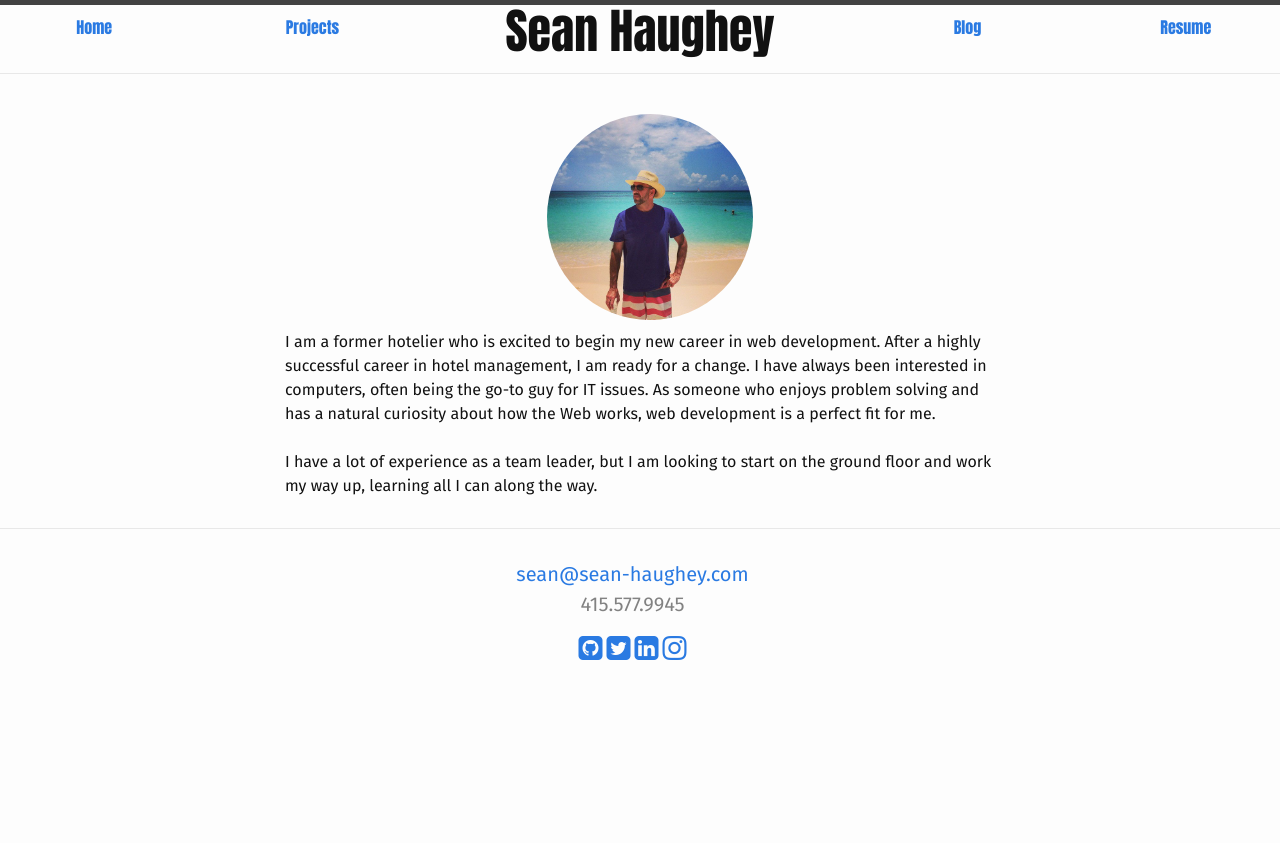
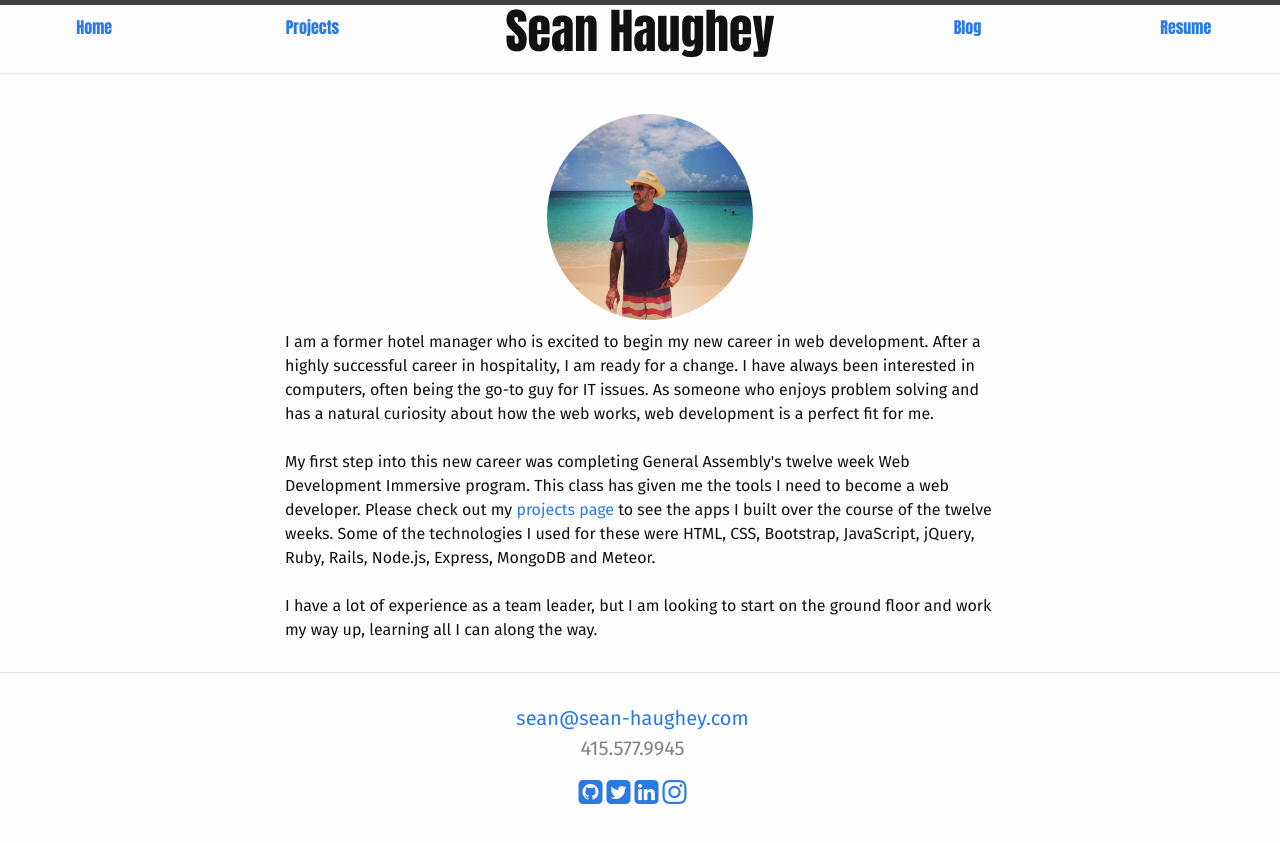
Before and after one commit to seanhaughey/sean_haughey, a Jekyll site: the page built from index.html, in a window 1280 px wide. Shown: the top 843 px of the page. Built offline with Jekyll 4.4.1, drawn with Linux system fonts in a browser that asks for light colours; nearby versions of some CDN libraries; library files that are not in the unit come from our copies.

Commit message:
updated homepage

```diff
--- a/index.html
+++ b/index.html
@@ -9,8 +9,11 @@ layout: homepage
   </div>
 </div>
 <div class="row">
-    I am a former hotelier who is excited to begin my new career in web development. After a highly successful career in hotel management, I am ready for a change. I have always been interested in computers, often being the go-to guy for IT issues. As someone who enjoys problem solving and has a natural curiosity about how the Web works, web development is a perfect fit for me.
-<br>
-<br>
+    I am a former hotel manager who is excited to begin my new career in web development. After a highly successful career in hospitality, I am ready for a change. I have always been interested in computers, often being the go-to guy for IT issues. As someone who enjoys problem solving and has a natural curiosity about how the web works, web development is a perfect fit for me.
+    <br>
+    <br>
+	My first step into this new career was completing General Assembly's twelve week Web Development Immersive program. This class has given me the tools I need to become a web developer. Please check out my <a href="/projects">projects page</a> to see the apps I built over the course of the twelve weeks. Some of the technologies I used for these were HTML, CSS, Bootstrap, JavaScript, jQuery, Ruby, Rails, Node.js, Express, MongoDB and Meteor.
+	<br>
+	<br>
     I have a lot of experience as a team leader, but I am looking to start on the ground floor and work my way up, learning all I can along the way.
   </div>
```
